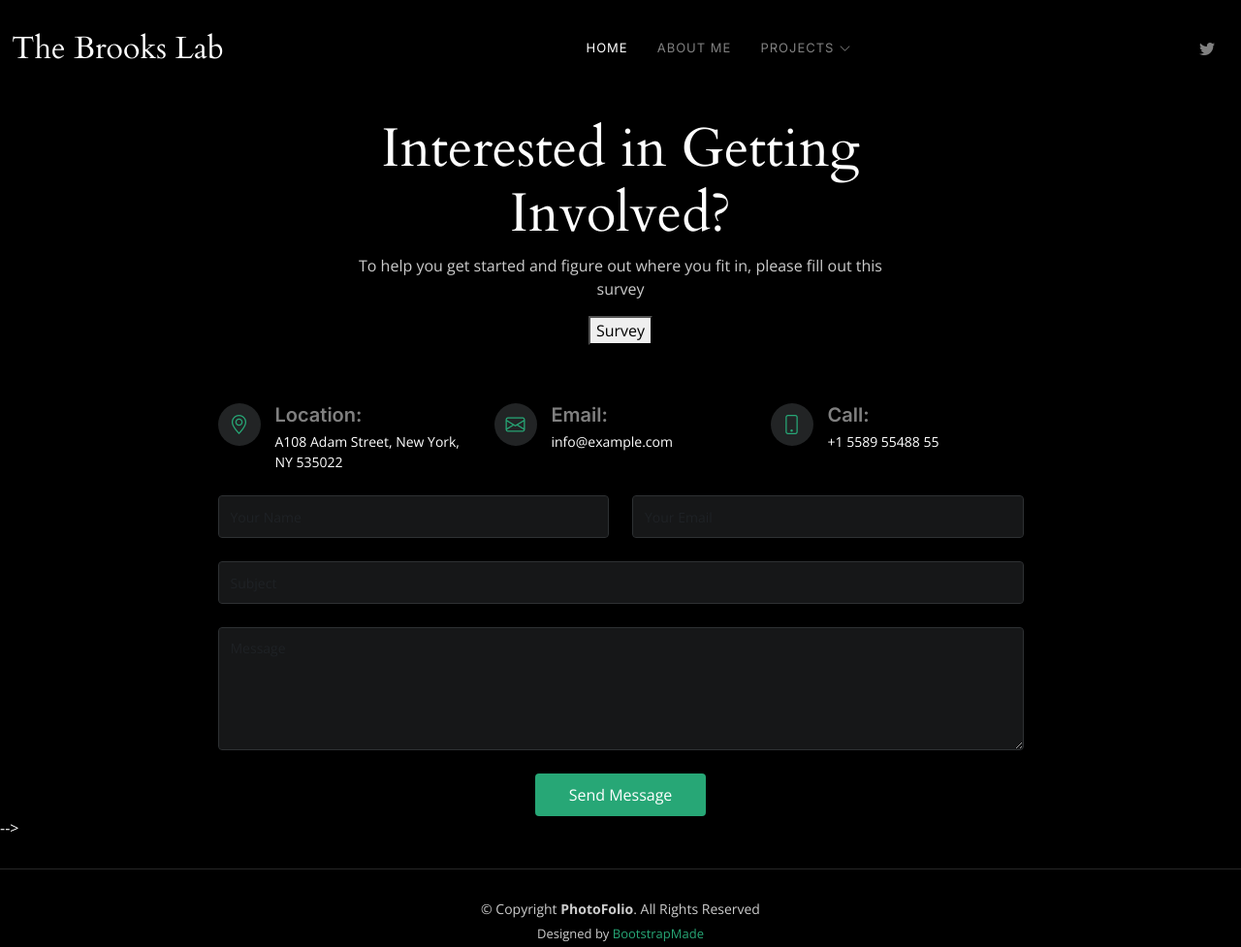
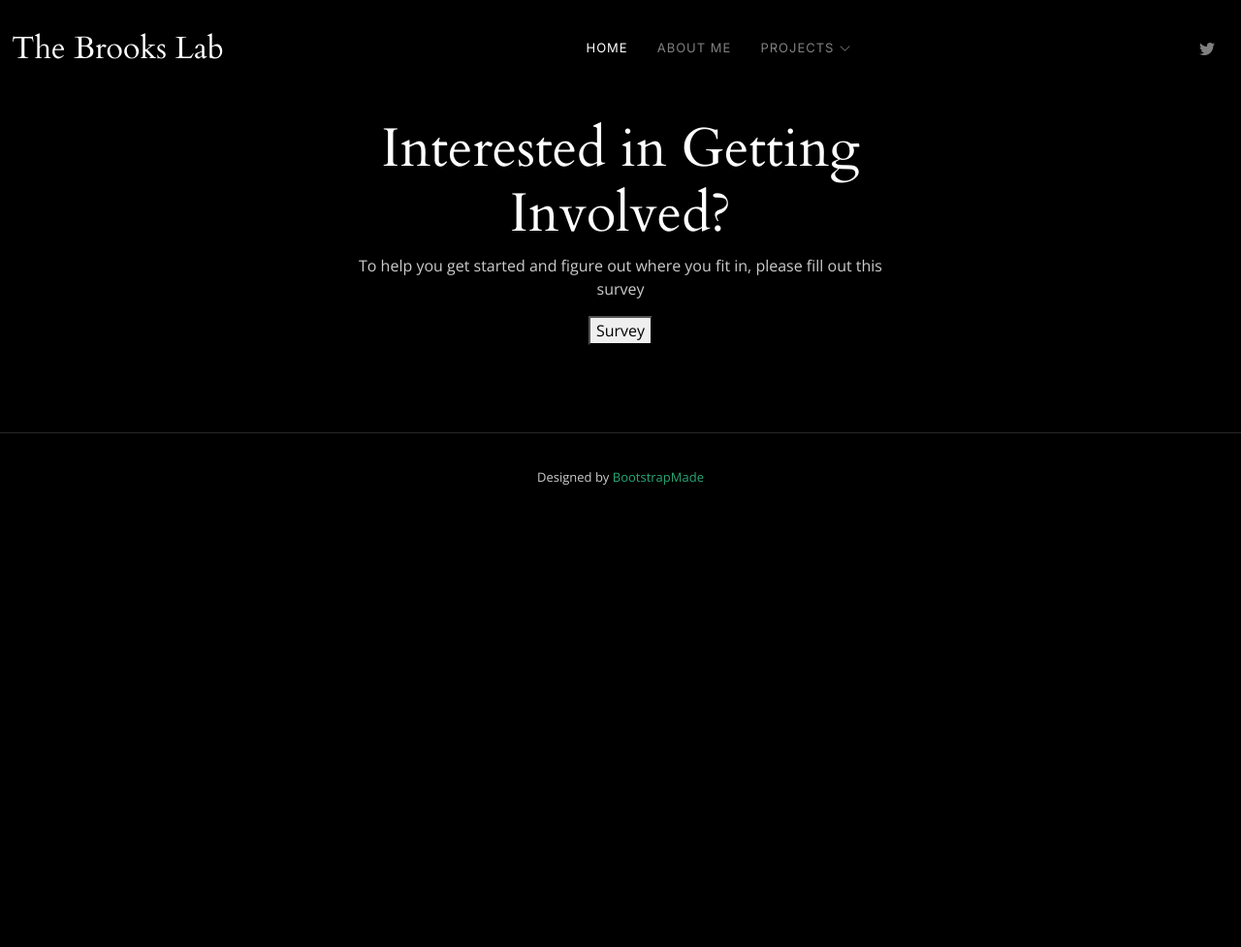
Before and after one commit to laureneb711/laureneb711.github.io, a plain HTML site: page involved.html in a window 1280 px wide. Shown: the whole page at 97% size. After the commit the page ends 800 px from the top, so only its background shows below. Drawn offline with nearby package versions, Linux system fonts and the light colour scheme.

Commit message:
More changes to getting involved page

```diff
--- a/involved.html
+++ b/involved.html
@@ -5,7 +5,7 @@
   <meta charset="utf-8">
   <meta content="width=device-width, initial-scale=1.0" name="viewport">
 
-  <title>PhotoFolio Bootstrap Template - Contact</title>
+  <title>The Brooks Lab</title>
   <meta content="" name="description">
   <meta content="" name="keywords">
 
@@ -98,86 +98,16 @@
             <h2>Interested in Getting Involved?</h2>
             <p>To help you get started and figure out where you fit in, please fill out this survey</p>
 
-		<form action="https://uvu.qualtrics.com/jfe/form/SV_0p3tSNxs4xTNd1c" method="get" target="_blank">
-         <button type="submit">Survey</button>
-      </form>
+			<form action="https://uvu.qualtrics.com/jfe/form/SV_0p3tSNxs4xTNd1c" method="get" target="_blank">
+            <div class="text-center"><button type="submit">Survey</button></div>
+			</form>
 
           </div>
         </div>
       </div>
     </div><!-- End Page Header -->
 
-<!--
-    <!-- ======= Contact Section ======= -->
-    <section id="contact" class="contact">
-      <div class="container">
 
-        <div class="row gy-4 justify-content-center">
-
-          <div class="col-lg-3">
-            <div class="info-item d-flex">
-              <i class="bi bi-geo-alt flex-shrink-0"></i>
-              <div>
-                <h4>Location:</h4>
-                <p>A108 Adam Street, New York, NY 535022</p>
-              </div>
-            </div>
-          </div><!-- End Info Item -->
-
-          <div class="col-lg-3">
-            <div class="info-item d-flex">
-              <i class="bi bi-envelope flex-shrink-0"></i>
-              <div>
-                <h4>Email:</h4>
-                <p>info@example.com</p>
-              </div>
-            </div>
-          </div><!-- End Info Item -->
-
-          <div class="col-lg-3">
-            <div class="info-item d-flex">
-              <i class="bi bi-phone flex-shrink-0"></i>
-              <div>
-                <h4>Call:</h4>
-                <p>+1 5589 55488 55</p>
-              </div>
-            </div>
-          </div><!-- End Info Item -->
-
-        </div>
-
-        <div class="row justify-content-center mt-4">
-
-          <div class="col-lg-9">
-            <form action="forms/contact.php" method="post" role="form" class="php-email-form">
-              <div class="row">
-                <div class="col-md-6 form-group">
-                  <input type="text" name="name" class="form-control" id="name" placeholder="Your Name" required>
-                </div>
-                <div class="col-md-6 form-group mt-3 mt-md-0">
-                  <input type="email" class="form-control" name="email" id="email" placeholder="Your Email" required>
-                </div>
-              </div>
-              <div class="form-group mt-3">
-                <input type="text" class="form-control" name="subject" id="subject" placeholder="Subject" required>
-              </div>
-              <div class="form-group mt-3">
-                <textarea class="form-control" name="message" rows="5" placeholder="Message" required></textarea>
-              </div>
-              <div class="my-3">
-                <div class="loading">Loading</div>
-                <div class="error-message"></div>
-                <div class="sent-message">Your message has been sent. Thank you!</div>
-              </div>
-              <div class="text-center"><button type="submit">Send Message</button></div>
-            </form>
-          </div><!-- End Contact Form -->
-
-        </div>
-
-      </div>
-    </section><!-- End Contact Section -->
--->
 
   </main><!-- End #main -->
 
@@ -185,7 +115,7 @@
   <footer id="footer" class="footer">
     <div class="container">
       <div class="copyright">
-        &copy; Copyright <strong><span>PhotoFolio</span></strong>. All Rights Reserved
+     <!--   &copy; Copyright <strong><span>PhotoFolio</span></strong>. All Rights Reserved -->
       </div>
       <div class="credits">
         <!-- All the links in the footer should remain intact. -->
```
Also changed, not shown: Index.html (+5 -6 lines), about.html (+2 -2 lines), index.html (+5 -6 lines).
